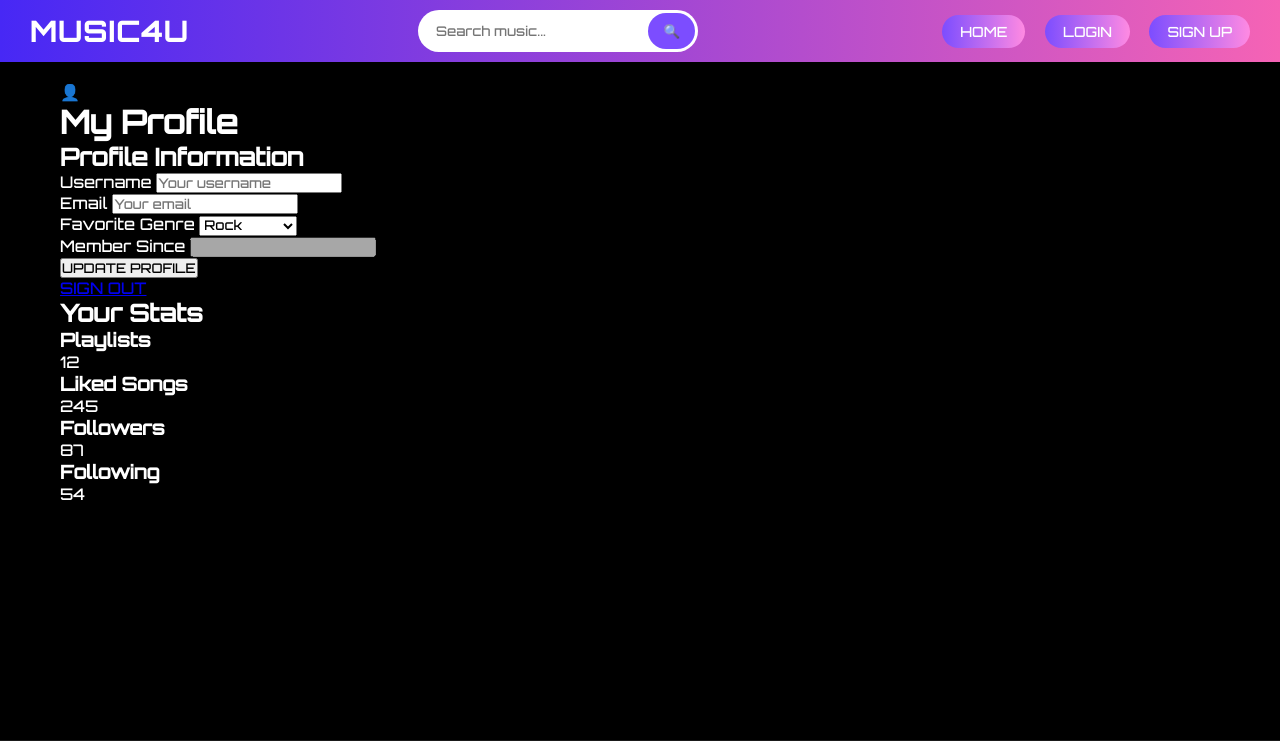
After one commit to AlAzeemRasaq/Music4U, a Flask app: page /profile in a window 1280 px wide. The commit adds this page. Shown: the top 741 px of the page. Run offline with Flask 3, Linux system fonts and the light colour scheme.

Commit message:
Added profile page and made so when you are signed in you dont see login or signup buttons

```diff
--- a/FrontEnd/app.py
+++ b/FrontEnd/app.py
@@ -1,6 +1,7 @@
-from flask import Flask, render_template, request
+from flask import Flask, render_template, request, session, redirect, url_for
 
 app = Flask(__name__)
+app.secret_key = "your_secret_key_here"
 
 
 @app.route("/")
@@ -16,6 +17,9 @@ def signin():
         password = request.form.get("password")
 
         if username and password:
+            session['username'] = username
+            session['email'] = username
+            session['favorite_genre'] = ""
             message = f"Sign In successful! Welcome, {username} 🎵"
         else:
             message = "Please fill out all fields."
@@ -31,6 +35,9 @@ def signup():
         password = request.form.get("password")
 
         if username and password:
+            session['username'] = username
+            session['email'] = username
+            session['favorite_genre'] = ""
             message = f"Sign Up successful! Welcome, {username} 🎵"
         else:
             message = "Please fill out all fields."
@@ -38,6 +45,44 @@ def signup():
     return render_template("signup.html", message=message)
 
 
+@app.route("/profile", methods=["GET", "POST"])
+def profile():
+    message = ""
+
+    user_data = {
+        "username": session.get('username', ''),
+        "email": session.get('email', ''),
+        "favorite_genre": session.get('favorite_genre', ''),
+        "join_date": session.get('join_date', '')
+    }
+
+    if request.method == "POST":
+        action = request.form.get("action")
+
+        if action == "update":
+            username = request.form.get("username")
+            email = request.form.get("email")
+            favorite_genre = request.form.get("favorite_genre")
+
+            if username and email:
+                session['username'] = username
+                session['email'] = email
+                session['favorite_genre'] = favorite_genre
+                user_data["username"] = username
+                user_data["email"] = email
+                user_data["favorite_genre"] = favorite_genre
+                message = "Profile updated successfully! 🎵"
+            else:
+                message = "Please fill out all required fields."
+
+    return render_template("profile.html", message=message, user=user_data)
+
+
+@app.route("/signout")
+def signout():
+    session.clear()
+    return redirect(url_for('home'))
+
 
 if __name__ == "__main__":
     app.run(debug=True)
--- a/FrontEnd/templates/header.html
+++ b/FrontEnd/templates/header.html
@@ -8,7 +8,11 @@
 
     <nav>
         <a href="/">HOME</a>
-        <a href="/signin">LOGIN</a>
-        <a href="/signup">SIGN UP</a>
+        {% if session.get('username') %}
+            <a href="/profile">PROFILE</a>
+        {% else %}
+            <a href="/signin">LOGIN</a>
+            <a href="/signup">SIGN UP</a>
+        {% endif %}
     </nav>
 </header>
--- /dev/null
+++ b/FrontEnd/templates/profile.html
@@ -0,0 +1,102 @@
+{% extends "layout.html" %}
+
+{% block content %}
+
+<div class="profile-container">
+    <div class="profile-header">
+        <div class="profile-avatar">👤</div>
+        <h1>My Profile</h1>
+    </div>
+
+    {% if message %}
+    <div class="message-box">
+        <p>{{ message }}</p>
+    </div>
+    {% endif %}
+
+    <div class="profile-wrapper">
+        <div class="profile-box">
+            <h2>Profile Information</h2>
+
+            <form action="/profile" method="POST">
+                <div class="form-group">
+                    <label for="username">Username</label>
+                    <input
+                        type="text"
+                        id="username"
+                        name="username"
+                        value="{{ user.username }}"
+                        placeholder="Your username"
+                        required
+                    >
+                </div>
+
+                <div class="form-group">
+                    <label for="email">Email</label>
+                    <input
+                        type="email"
+                        id="email"
+                        name="email"
+                        value="{{ user.email }}"
+                        placeholder="Your email"
+                        required
+                    >
+                </div>
+
+                <div class="form-group">
+                    <label for="favorite_genre">Favorite Genre</label>
+                    <select id="favorite_genre" name="favorite_genre">
+                        <option value="Rock" {% if user.favorite_genre == 'Rock' %}selected{% endif %}>Rock</option>
+                        <option value="Pop" {% if user.favorite_genre == 'Pop' %}selected{% endif %}>Pop</option>
+                        <option value="Hip-Hop" {% if user.favorite_genre == 'Hip-Hop' %}selected{% endif %}>Hip-Hop</option>
+                        <option value="Jazz" {% if user.favorite_genre == 'Jazz' %}selected{% endif %}>Jazz</option>
+                        <option value="Classical" {% if user.favorite_genre == 'Classical' %}selected{% endif %}>Classical</option>
+                        <option value="Electronic" {% if user.favorite_genre == 'Electronic' %}selected{% endif %}>Electronic</option>
+                    </select>
+                </div>
+
+                <div class="form-group">
+                    <label for="join_date">Member Since</label>
+                    <input
+                        type="text"
+                        id="join_date"
+                        name="join_date"
+                        value="{{ user.join_date }}"
+                        disabled
+                    >
+                </div>
+
+                <input type="hidden" name="action" value="update">
+                <button type="submit" class="submit-btn">UPDATE PROFILE</button>
+            </form>
+
+            <div class="signout-section">
+                <a href="/signout" class="signout-btn">SIGN OUT</a>
+            </div>
+        </div>
+
+        <div class="profile-stats">
+            <h2>Your Stats</h2>
+            <div class="stats-grid">
+                <div class="stat-card">
+                    <h3>Playlists</h3>
+                    <p class="stat-number">12</p>
+                </div>
+                <div class="stat-card">
+                    <h3>Liked Songs</h3>
+                    <p class="stat-number">245</p>
+                </div>
+                <div class="stat-card">
+                    <h3>Followers</h3>
+                    <p class="stat-number">87</p>
+                </div>
+                <div class="stat-card">
+                    <h3>Following</h3>
+                    <p class="stat-number">54</p>
+                </div>
+            </div>
+        </div>
+    </div>
+</div>
+
+{% endblock %}
```
